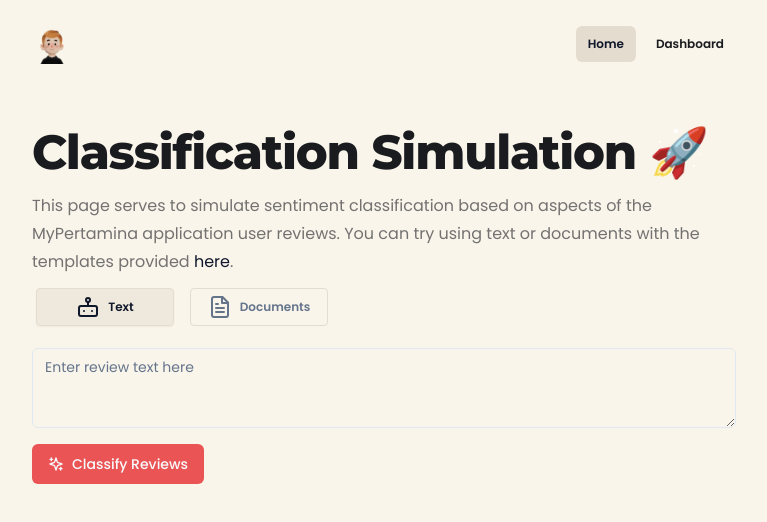
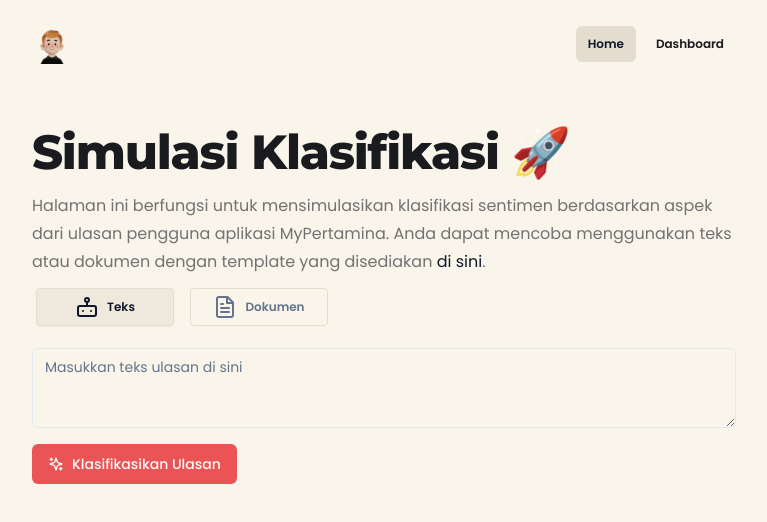
Before and after one commit to Ikram-Maulana/sentiment-analysis-simulation, a Next.js app: page / in a window 1280 px wide. Shown: the top 522 px of the page, without its empty margins (256-1023 px from the left). Built offline with nearby package versions, Linux system fonts and the light colour scheme.

Commit message:
Feat: Update Home Language

```diff
--- a/src/app/page.tsx
+++ b/src/app/page.tsx
@@ -6,7 +6,7 @@ import type { Metadata } from "next";
 import Link from "next/link";
 
 export const metadata: Metadata = {
-  title: "Home | Aspect Based Sentiment Classification Simulation",
+  title: "Beranda | Simulasi Klasifikasi Sentimen Berdasarkan Aspek",
 };
 
 export default function Home() {
@@ -14,19 +14,20 @@ export default function Home() {
     <main>
       <div className="container max-w-3xl pt-10 pb-12">
         <h1 className="text-4xl font-extrabold tracking-tight scroll-m-20 lg:text-5xl font-montserrat">
-          Classification Simulation 🚀
+          Simulasi Klasifikasi 🚀
         </h1>
         <p className="leading-7 [&:not(:first-child)]:mt-4 text-tprimary/60">
-          This page serves to simulate sentiment classification based on aspects
-          of the MyPertamina application user reviews. You can try using text or
-          documents with the templates provided{" "}
+          Halaman ini berfungsi untuk mensimulasikan klasifikasi sentimen
+          berdasarkan aspek dari ulasan pengguna aplikasi MyPertamina. Anda
+          dapat mencoba menggunakan teks atau dokumen dengan template yang
+          disediakan{" "}
           <Link
             className="underline-offset-4 hover:underline text-primary"
             href="https://docs.google.com/spreadsheets/d/1CmNkAFItCrsqXDfCsSG-gXYcCpwYjJOG/edit?usp=share_link&ouid=101074035509003337819&rtpof=true&sd=true"
             target="_blank"
             rel="noopener noreferrer"
           >
-            here
+            di sini
           </Link>
           .
         </p>
@@ -38,14 +39,14 @@ export default function Home() {
               className="flex gap-2 font-semibold lg:text-xs"
             >
               <BotIcon />
-              Text
+              Teks
             </TabsTrigger>
             <TabsTrigger
               value="documents"
               className="flex gap-2 font-semibold lg:text-xs"
             >
               <FileTextIcon />
-              Documents
+              Dokumen
             </TabsTrigger>
           </TabsList>
           <TabsContent value="text">
--- a/src/components/form-file.tsx
+++ b/src/components/form-file.tsx
@@ -16,18 +16,18 @@ export default function FormFile() {
     const inputFile = e.target[0].files[0];
     // Client-side validation for not null, file type and size
     if (!inputFile) {
-      toast.error("File must not be empty");
+      toast.error("File tidak boleh kosong");
       return;
     }
     if (
       inputFile.type !==
       "application/vnd.openxmlformats-officedocument.spreadsheetml.sheet"
     ) {
-      toast.error("File type must be XLSX");
+      toast.error("Tipe file harus XLSX");
       return;
     }
     if (inputFile.size > 1024 * 1024) {
-      toast.error("File size must be less than 1MB");
+      toast.error("Ukurang file harus kurang dari 1MB");
       return;
     }
 
@@ -46,13 +46,13 @@ export default function FormFile() {
           setIsLoading(false);
 
           if (data.data.length === 0) {
-            toast.error("Please try again with a different file");
+            toast.error("Mohon coba lagi dengan file yang berbeda");
           } else {
-            toast.success("File classified successfully");
+            toast.success("File berhasil diklasifikasikan");
           }
         });
     } catch (error) {
-      toast.error("Something went wrong");
+      toast.error("Terjadi kesalahan");
       setIsLoading(false);
     }
   };
@@ -62,8 +62,8 @@ export default function FormFile() {
       <form onSubmit={handleFileClassify} encType="multipart/form-data">
         <Input id="file-reviews" type="file" />
         <p className="mt-2 lg:text-xs text-muted-foreground">
-          * The File Must Have the XLSX Type According to the Template and a
-          Maximum of 100 Review Lines.
+          * File Harus Memiliki Tipe XLSX Sesuai dengan Template dan Maksimal
+          Memiliki 100 Baris Ulasan.
         </p>
         <Button
           type="submit"
@@ -75,7 +75,7 @@ export default function FormFile() {
           ) : (
             <SparklesIcon className="w-4 h-4 mr-2" />
           )}{" "}
-          Classify Reviews
+          Klasifikasikan Ulasan
         </Button>
       </form>
 
--- a/src/components/form-text.tsx
+++ b/src/components/form-text.tsx
@@ -20,11 +20,11 @@ export default function FormText() {
     const text = e.target[0].value;
     // Client-side validation for text should not null and not have html special characters
     if (text === "") {
-      toast.error("Text must not be empty");
+      toast.error("Teks tidak boleh kosong");
       return;
     }
     if (text.match(/<|>/g)) {
-      toast.error("Text must not have html special characters");
+      toast.error("Text tidak boleh mengandung karakter khusus html");
       return;
     }
 
@@ -44,13 +44,13 @@ export default function FormText() {
           setIsLoading(false);
 
           if (data.data.preprocessed === "") {
-            toast.error("Please try again with a different review text");
+            toast.error("Mohon coba lagi dengan teks ulasan yang berbeda");
           } else {
-            toast.success("Text classified successfully");
+            toast.success("Teks berhasil diklasifikasikan");
           }
         });
     } catch (error) {
-      toast.error("Something went wrong");
+      toast.error("Terjadi kesalahan");
       setIsLoading(false);
     }
   };
@@ -58,7 +58,7 @@ export default function FormText() {
   return (
     <>
       <form onSubmit={handleTextClassify}>
-        <Textarea placeholder="Enter review text here" />
+        <Textarea placeholder="Masukkan teks ulasan di sini" />
         <Button
           type="submit"
           className="mt-4 bg-fire-500 hover:bg-fire-600"
@@ -69,7 +69,7 @@ export default function FormText() {
           ) : (
             <SparklesIcon className="w-4 h-4 mr-2" />
           )}{" "}
-          Classify Reviews
+          Klasifikasikan Ulasan
         </Button>
       </form>
 
```
